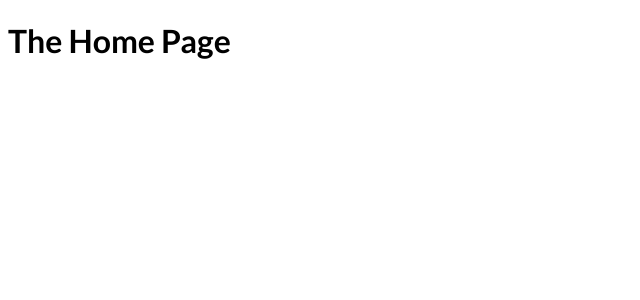
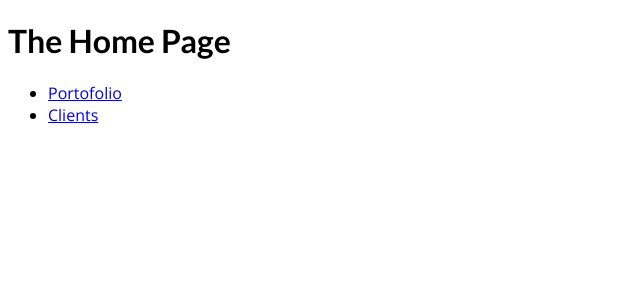
Before and after one commit to Drasty4k/nextjs-pages-and-file-based-routing, a Next.js app: page / in a window 1280 px wide. Shown: the top 300 px of the page, without its empty margins (0-640 px from the left). Built offline with nearby package versions, Linux system fonts and the light colour scheme.

Commit message:
navigating with the Link Component

```diff
--- a/pages/index.js
+++ b/pages/index.js
@@ -1,7 +1,17 @@
+import Link from "next/link";
+
 function HomePage() {
   return (
     <div>
       <h1>The Home Page</h1>
+      <ul>
+        <li>
+          <Link href="/portofolio">Portofolio</Link>
+        </li>
+        <li>
+          <Link href="/clients">Clients</Link>
+        </li>
+      </ul>
     </div>
   );
 }
```
